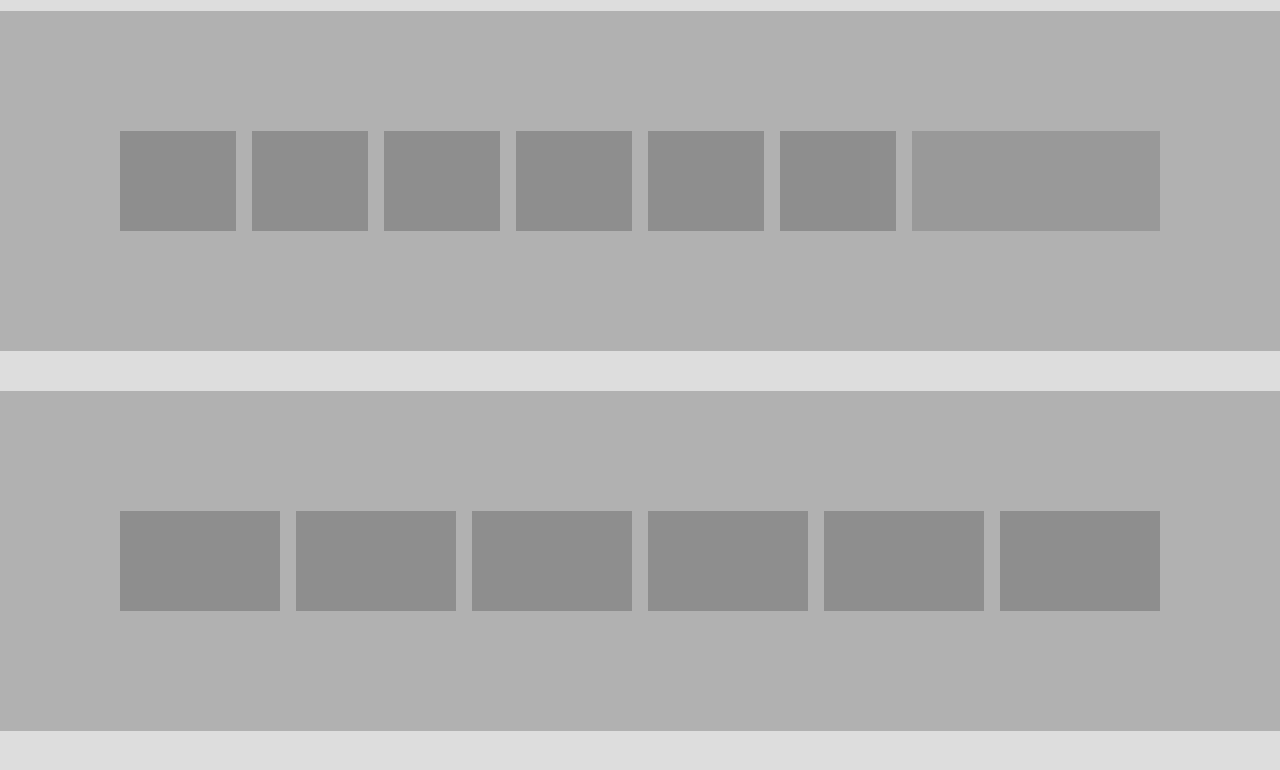
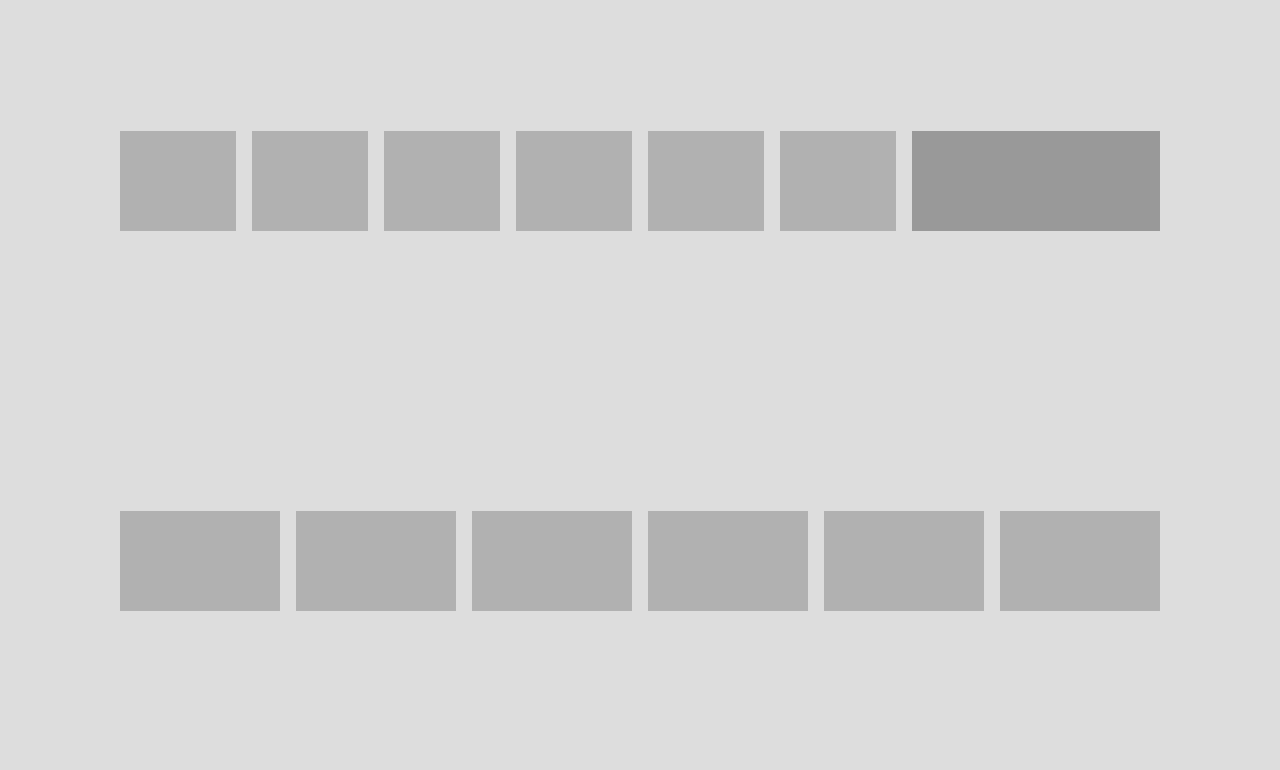
Before and after one commit to tacrow/grid-system, a website: page index.html in a window 1280 px wide. Shown: the part 78-848 px from the top of the page. Drawn offline with nearby package versions, Linux system fonts and the light colour scheme; files that its build step writes are made by us from their sources.

Commit message:
third commit

```diff
--- a/index.html
+++ b/index.html
@@ -10,28 +10,26 @@
 </head>
 <body>
     <h1 class="l-title">Owl Grid System</h1>
-    <div class="mdc-layout-grid demo-grid l-contain-side">
-        <div class="l-grid">
-            <div class="mdc-layout-grid__inner">
-                <div class="mdc-layout-grid__cell demo-cell"></div>
-                <div class="mdc-layout-grid__cell demo-cell"></div>
-                <div class="mdc-layout-grid__cell demo-cell"></div>
-                <div class="mdc-layout-grid__cell demo-cell"></div>
-                <div class="mdc-layout-grid__cell demo-cell"></div>
-                <div class="mdc-layout-grid__cell demo-cell"></div>
-            </div>
+    <div class="owl-layout-grid l-contain-side">
+        <div class="owl-layout-grid__inner l-grid">
+            <div class="owl-layout-grid__cell"></div>
+            <div class="owl-layout-grid__cell"></div>
+            <div class="owl-layout-grid__cell"></div>
+            <div class="owl-layout-grid__cell"></div>
+            <div class="owl-layout-grid__cell"></div>
+            <div class="owl-layout-grid__cell"></div>
         </div>
         <div class="l-side">
         </div>
     </div>
-    <div class="mdc-layout-grid demo-grid">
-        <div class="mdc-layout-grid__inner">
-            <div class="mdc-layout-grid__cell demo-cell"></div>
-            <div class="mdc-layout-grid__cell demo-cell"></div>
-            <div class="mdc-layout-grid__cell demo-cell"></div>
-            <div class="mdc-layout-grid__cell demo-cell"></div>
-            <div class="mdc-layout-grid__cell demo-cell"></div>
-            <div class="mdc-layout-grid__cell demo-cell"></div>
+    <div class="owl-layout-grid">
+        <div class="owl-layout-grid__inner">
+            <div class="owl-layout-grid__cell"></div>
+            <div class="owl-layout-grid__cell"></div>
+            <div class="owl-layout-grid__cell"></div>
+            <div class="owl-layout-grid__cell"></div>
+            <div class="owl-layout-grid__cell"></div>
+            <div class="owl-layout-grid__cell"></div>
         </div>
     </div>
 </body>
--- a/src/sass/app.scss
+++ b/src/sass/app.scss
@@ -5,5 +5,4 @@
 @import "foundation/base";
 
 @import "layout/base";
-// @import "layout/grid";
 @import "layout/grid/mdc-layout-grid";
--- a/src/sass/layout/_base.scss
+++ b/src/sass/layout/_base.scss
@@ -25,7 +25,7 @@
       margin-top: 1.6rem;
     }
   }
-  .mdc-layout-grid {
+  .owl-layout-grid {
     padding: 0;
   }
 }
@@ -50,13 +50,3 @@
 .l-title {
   padding: 1.6rem;
 }
-
-// demo-grid & demo-cell
-.demo-grid {
-  background: rgba(0,0,0,.2);
-  min-width: 360px;
-}
-.demo-cell {
-  background: rgba(0,0,0,.2);
-  height: 100px;
-}
--- a/src/sass/layout/_grid.scss
+++ /dev/null
@@ -1,79 +0,0 @@
-@charset "utf-8";
-/*
- * foundation/grid.scss
- */
-.l-main {
-  width: 1040px;
-  margin: 0 auto 40px;
-  transition: all .25s;
-}
-.l-main--side {
-  display: grid;
-  grid-template-columns: repeat(4, 1fr);
-  column-gap: 1.6rem;
-  row-gap: 1.6em;
-  .l-grid {
-    grid-column-end: span 3;
-  }
-  .l-side {
-    grid-column-end: span 1;
-  }
-}
-@media screen and  (max-width: 1040px) {
-  .l-main {
-    width: 100%;
-    padding: 0 4.4rem;
-  }
-}
-@media screen and  (max-width: 600px) {
-  .l-main--side {
-    display: block;
-  }
-}
-@media screen and  (max-width: 360px) {
-  .l-main {
-    padding: 0 1.2rem;
-  }
-}
-
-.l-side {
-  height: 100%;
-  min-height: 7.2rem;
-  background-color: #999;
-}
-
-.l-grid {
-  display: grid;
-  grid-template-columns: repeat(8, 1fr);
-  column-gap: 1.6rem;
-  row-gap: 1.6em;
-  margin-bottom: 40px;
-  @media screen and  (max-width: 600px) {
-    grid-template-columns: repeat(4, 1fr);
-  }
-}
-.l-col {
-  grid-column-end: span 2;
-  position: relative;
-  min-height: 7.2rem;
-  background-color: #fff;
-  border-radius: 8px;
-}
-.l-col-span-1,
-.l-col-span-2,
-.l-col-span-3,
-.l-col-span-4 {
-  width: auto;;
-}
-.l-col-span-1 {
-  grid-column-end: span 1;
-}
-.l-col-span-2 {
-  grid-column-end: span 2;
-}
-.l-col-span-3 {
-  grid-column-end: span 3;
-}
-.l-col-span-4 {
-  grid-column-end: span 4;
-}
--- a/src/sass/layout/grid/mdc-layout-grid.scss
+++ b/src/sass/layout/grid/mdc-layout-grid.scss
@@ -34,7 +34,8 @@
 }
 
 // postcss-bem-linter: define layout-grid
-.mdc-layout-grid {
+.owl-layout-grid {
+  min-width: 320px;
   @each $size in map-keys($mdc-layout-grid-columns) {
     @include mdc-layout-grid-media-query_($size) {
       $margin: map-get($mdc-layout-grid-default-margin, $size);
@@ -44,7 +45,7 @@
   }
 }
 
-.mdc-layout-grid__inner {
+.owl-layout-grid__inner {
   @each $size in map-keys($mdc-layout-grid-columns) {
     @include mdc-layout-grid-media-query_($size) {
       $margin: map-get($mdc-layout-grid-default-margin, $size);
@@ -55,7 +56,11 @@
   }
 }
 
-.mdc-layout-grid__cell {
+.owl-layout-grid__cell {
+  // default style
+  min-height: 100px;
+  background: rgba(0,0,0,.2);
+
   // select the upper breakpoint
   $upper-breakpoint: nth(map-keys($mdc-layout-grid-columns), 1);
 
@@ -83,22 +88,19 @@
       @include mdc-layout-grid-cell-order($i);
     }
   }
-
   // Alignment classes.
   &--align-top {
     @include mdc-layout-grid-cell-align(top);
   }
-
   &--align-middle {
     @include mdc-layout-grid-cell-align(middle);
   }
-
   &--align-bottom {
     @include mdc-layout-grid-cell-align(bottom);
   }
 }
 
-.mdc-layout-grid--fixed-column-width {
+.owl-layout-grid--fixed-column-width {
   @each $size in map-keys($mdc-layout-grid-columns) {
     @include mdc-layout-grid-media-query_($size) {
       $margin: map-get($mdc-layout-grid-default-margin, $size);
@@ -110,13 +112,12 @@
   }
 }
 
-.mdc-layout-grid--align-left {
+.owl-layout-grid--align-left {
   margin-right: auto;
   margin-left: 0;
 }
 
-.mdc-layout-grid--align-right {
+.owl-layout-grid--align-right {
   margin-right: 0;
   margin-left: auto;
 }
-// postcss-bem-linter: end
```
